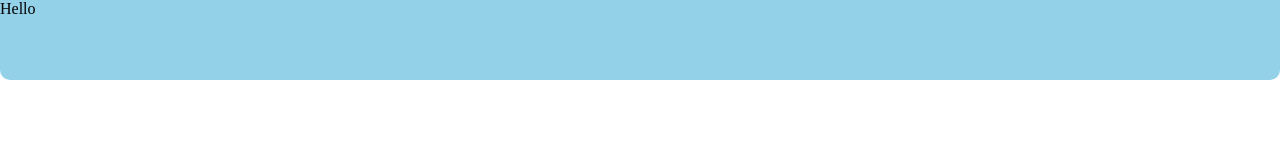
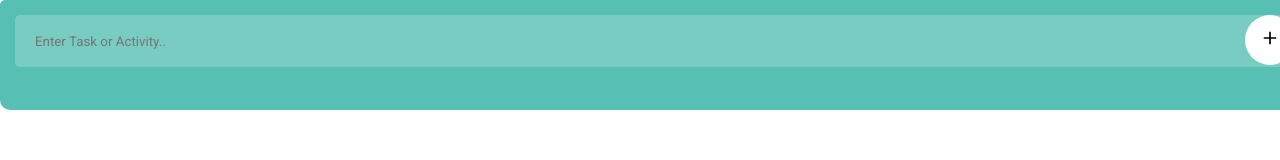
Before and after one commit to nikhilasrani/todo, a plain HTML site: page app/src/html/index.html in a window 1280 px wide. Drawn offline with nearby package versions, Linux system fonts and the light colour scheme; files that its build step writes are made by us from their sources; files whose address does not match are found by name.

Commit message:
added a few changes to header

```diff
--- a/app/src/css/style.css
+++ b/app/src/css/style.css
@@ -1,5 +1,10 @@
 @charset "UTF-8";
 
+body,
+input,
+button {
+  font-family: "Roboto", sans-serif;
+}
 header {
   width: 100%;
   height: 80px;
@@ -7,9 +12,51 @@ header {
   top: 0;
   left: 0;
   z-index: 5;
-  background-color: #93d1e8;
-
-  /**For Rounded Corners **/
+  padding: 15px;
+  background-color: #57bfb3;
+  border-top-left-radius: 5px;
+  border-bottom-left-radius: 5px;
+  border-top-right-radius: 25px;
+  border-bottom-right-radius: 25px;
+  font-size: 15px;
+  font-weight: 400;
   border-bottom-left-radius: 10px;
   border-bottom-right-radius: 10px;
 }
+
+header input {
+  width: 100%;
+  height: 50px;
+  float: left;
+  background: rgba(255, 255, 255, 0.2);
+  color: #fff;
+
+  border-radius: 5px;
+  border: 0px;
+  box-shadow: none;
+  outline: none;
+  text-indent: 18px;
+  --webkit-appearance: none;
+  --moz-appearance: none;
+  --ms-appearance: none;
+  -o-appearance: none;
+  appearance: none;
+}
+
+header-input::-webkit-input-placeholder {
+  color: rgba(255, 255, 255, 0.75);
+}
+header button {
+  width: 50px;
+  height: 50px;
+  position: absolute;
+  top: 15px;
+  right: 15px;
+  z-index: 2;
+  border-radius: 25px;
+  background: #fff;
+  font-size: 20px;
+  border: 0px;
+  box-shadow: none;
+  outline: none;
+}
--- a/app/src/html/index.html
+++ b/app/src/html/index.html
@@ -3,11 +3,25 @@
   <head>
     <meta charset="UTF-8" />
     <title>To-Do List App</title>
-    <link rel="stylesheet" type="text/css" href="/app/src/css/style.css" />
+
+    <!-- Stylesheet -->
+    <link
+      rel="stylesheet"
+      type="text/css"
+      href="/Users/nikhilasrani/Documents/GitHub/todo/app/src/css/style.css"
+    />
+
+    <!-- Roboto Font Embed -->
+    <link
+      href="https://fonts.googleapis.com/css?family=Roboto:400,500,700"
+      rel="stylesheet"
+    />
   </head>
   <body>
     <header>
-      Hello
+      <input type="text" placeholder="Enter Task or Activity.." />
+      <button><ion-icon name="add"></ion-icon></button>
     </header>
+    <script src="https://unpkg.com/ionicons@4.5.5/dist/ionicons.js"></script>
   </body>
 </html>
```
